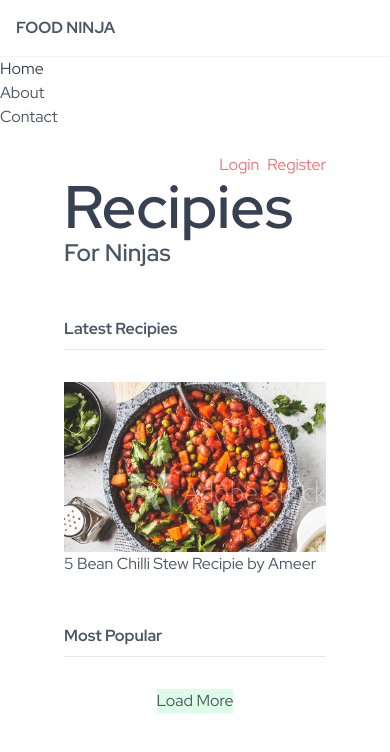
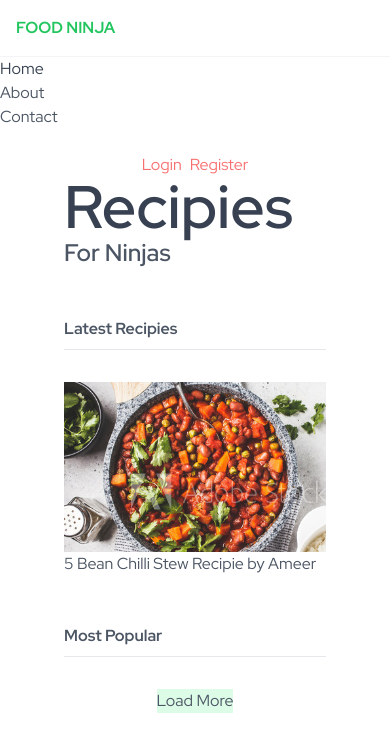
Before and after one commit to AmeerBamigbayan/Ninja-Food, a plain HTML site: page index.html in a window 390 px wide. Drawn offline with nearby package versions, Linux system fonts and the light colour scheme.

Commit message:
mobile responsiveness

```diff
--- a/index.html
+++ b/index.html
@@ -31,7 +31,7 @@
                 <nav>
                     <div>
                         <h1 class="font-bold uppercase p-4 border-b border-gray-100">
-                            <a href="#">Food Ninja</a>
+                            <a href="#" class="text-green-500 sm:text-red-500 lg:text-blue-500">Food Ninja</a>
                         </h1>
                     </div>
                     <ul>
@@ -48,7 +48,7 @@
                 </nav>
             </div>  <!----end nav-->
             <main class="px-16 py-6">
-                <div class="flex justify-end">
+                <div class="flex justify-center md:justify-end">
                     <a href="#" class="text-red-400">Login</a>
                     <a href="#" class="text-red-400 ml-2">Register</a>
                 </div>
```
